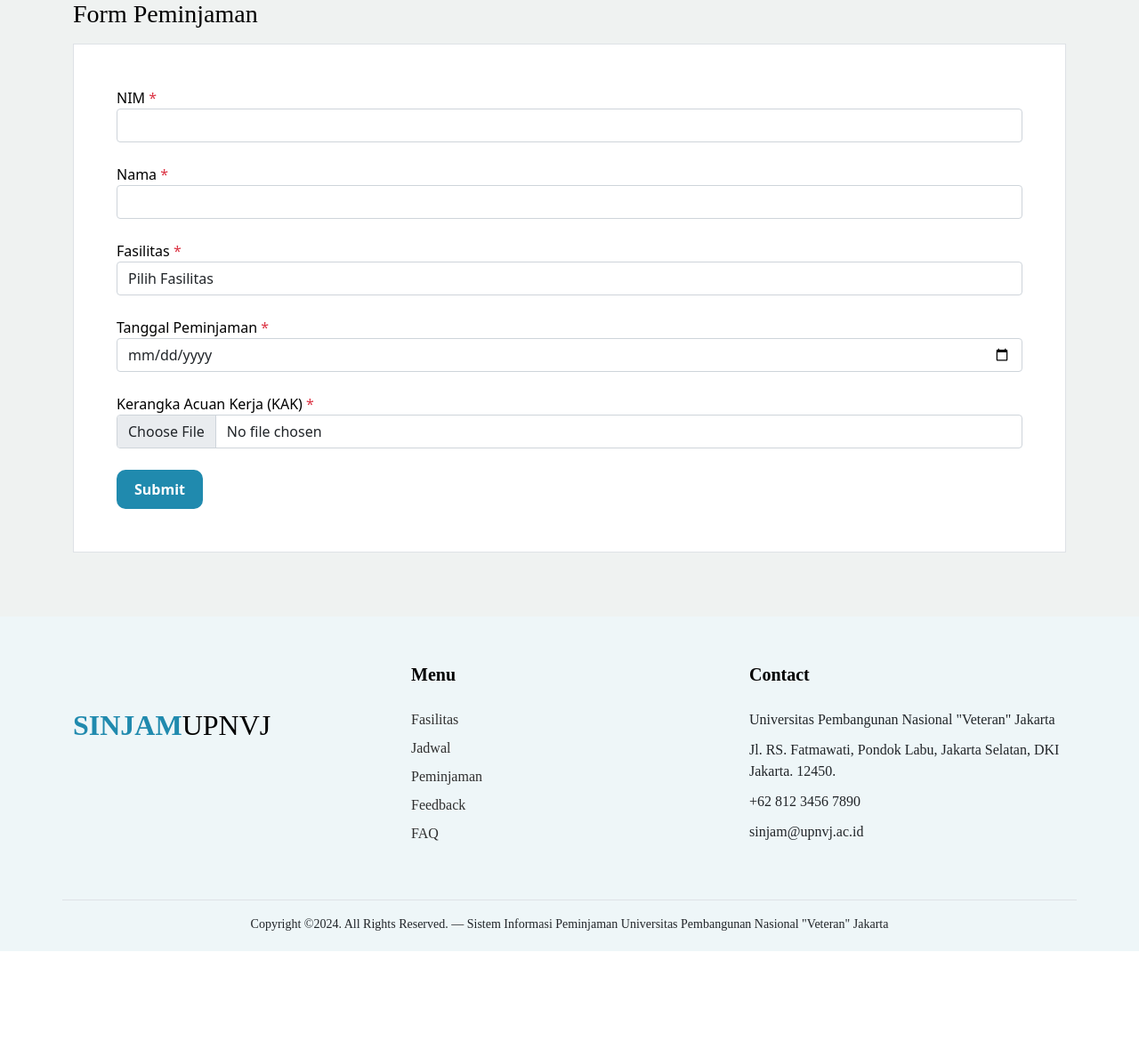
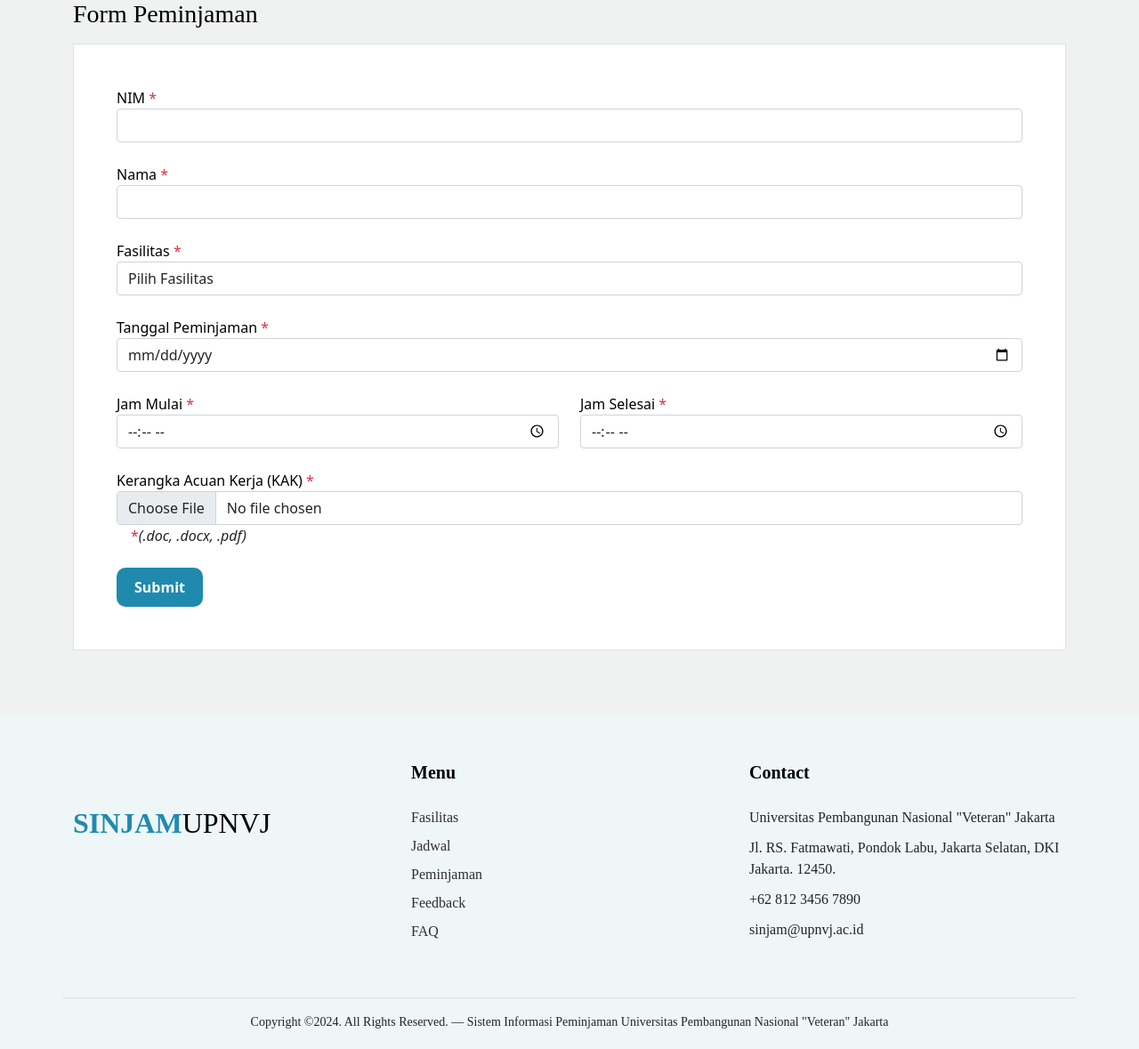
Before and after one commit to dianingtass/TBWebP_SINJAM, a PHP site: page /formPeminjaman.php in a window 1280 px wide. Shown: the part 137-1316 px from the top of the page at 89% size. Before the commit the page ends 1206 px from the top, so only its background shows below. Run offline with PHP 8.4, Linux system fonts and the light colour scheme.

Commit message:
Update formPeminjaman (php, css)

```diff
--- a/css/formPeminjaman_style.css
+++ b/css/formPeminjaman_style.css
@@ -30,6 +30,14 @@ h1{
 
 input{
   background-color: #fff;
+}
+
+#notifAlert{
+  font-family: 'Open Sans' !important;
+}
+
+#c_fasilitas, #c_tanggal, #c_jamMulai, #c_jamSelesai{
+  cursor: pointer;
 }
 
 a {
--- a/formPeminjaman.php
+++ b/formPeminjaman.php
@@ -1,3 +1,131 @@
+<?php
+    include("config.php");
+    if (isset($_POST["submit"])) {
+        date_default_timezone_set("Asia/Jakarta");
+        $nim = htmlentities(strip_tags(trim($_POST["c_nim"])));
+        $nama = htmlentities(strip_tags(trim($_POST["c_nama"])));
+        $fasilitas = intval(htmlentities(strip_tags(trim($_POST["c_fasilitas"]))));
+        $deskripsi = "";
+        $tgl_pinjam = htmlentities(strip_tags(trim($_POST["c_tanggal"])));
+        $tgl_pengajuan = date("Y-m-d");
+        $jam_mulai = htmlentities(strip_tags(trim($_POST["c_jamMulai"])));
+        $jam_selesai = htmlentities(strip_tags(trim($_POST["c_jamSelesai"])));
+        $tmp_file = $_FILES['c_kak']['tmp_name'];
+        $nm_file = $_FILES['c_kak']['name'];
+
+		$tgl_pengajuan1 = new DateTime($tgl_pengajuan);
+        $tgl_pinjam1 = new DateTime($tgl_pinjam);
+        $interval = $tgl_pengajuan1->diff($tgl_pinjam1);
+        $selisih_hari = $interval->days;
+
+        // Jika selisih hari kurang dari 10 hari, tampilkan pesan kesalahan
+		$queryNim = "SELECT nim FROM mahasiswa WHERE nim='$nim'";
+		$resultNim = mysqli_query($conn, $queryNim);
+
+		if (empty($nim)){
+			$nimError = "NIM belum terisi. Mohon isi terlebih dahulu.";
+		}else{
+			if (mysqli_num_rows($resultNim) > 0) {
+				while ($row = mysqli_fetch_assoc($resultNim)) {
+				}
+			} else {
+				$nimError = "NIM tidak valid. Mohon masukkan NIM yang sesuai.";
+			}
+		}
+
+		$queryNama = "SELECT nama FROM mahasiswa WHERE nim='$nim'";
+		$resultNama = mysqli_query($conn, $queryNama);
+
+		if (empty($nama)){
+			$namaError = "Nama belum terisi. Mohon isi terlebih dahulu.";
+		}else {
+			if (mysqli_num_rows($resultNama) > 0) {
+				$row = mysqli_fetch_assoc($resultNama);
+				$nama_database = $row['nama']; // Ambil nilai 'nama' dari database
+
+				// Bandingkan nilai dari database dengan variabel $nama
+				if (!($nama === $nama_database)) {
+					$namaError = "Nama tidak sesuai dengan profil NIM. Mohon masukkan nama yang sesuai.";
+				}
+			}
+		}
+
+        if (empty($fasilitas)){
+			$fasilitasError = "Fasilitas belum dipilih. Mohon pilih terlebih dahulu.";
+		}
+
+        if (empty($tgl_pinjam)){
+			$hariError = "Tanggal peminjaman belum terisi. Mohon isi terlebih dahulu.";
+		}
+		else if ($selisih_hari < 10) {
+            $hariError = "Pengajuan harus dilakukan minimal 10 hari sebelum peminjaman. Mohon ubah tanggal peminjaman.";
+        }
+
+        if (empty($jam_mulai) || empty($jam_selesai)) {
+            $jamError = "Jam penggunaan belum terisi lengkap. Mohon isi terlebih dahulu.";
+        }else{
+			$jam_awal = new DateTime('08:00');
+			$jam_akhir = new DateTime('16:00');
+
+			$jam_mulai_obj = DateTime::createFromFormat('H:i', $jam_mulai);
+			$jam_selesai_obj = DateTime::createFromFormat('H:i', $jam_selesai);
+
+			// Membandingkan waktu
+			if (($jam_mulai_obj < $jam_awal) || ($jam_selesai_obj > $jam_akhir)) {
+				$jamError = "Peminjaman hanya dibatasi dari jam <b>08.00</b> s/d <b>16.00</b>. Mohon ubah jam peminjaman.";
+			}
+		}
+
+        if (empty($nm_file)) {
+            $kakError = "Kerangka Acuan Kerja (KAK) Belum Di-Upload. Mohon Upload Terlebih Dahulu.";
+        }
+
+		else {
+			if($fasilitas == "1"){
+				$tmp = htmlentities(strip_tags(trim($_POST["fiklab-201"])));
+				if($tmp == "1"){
+					$deskripsi .= "201";
+				}
+				$tmp = htmlentities(strip_tags(trim($_POST["fiklab-202"])));
+				if($tmp == "2"){
+					$deskripsi .= ", 202";
+				}
+				$tmp = htmlentities(strip_tags(trim($_POST["fiklab-203"])));
+				if($tmp == "3"){
+					$deskripsi .= ", 203";
+				}
+				$first2 = substr($deskripsi, 0, 2);
+				if($first2 == ", "){
+					$deskripsi = substr($deskripsi, 2, strlen($deskripsi));
+				}
+			}
+
+			if ($nm_file) {
+				$dir = "KAK/" . $nm_file;
+				move_uploaded_file($tmp_file, $dir);
+				$sql_peminjaman = "INSERT INTO peminjaman(nim, id_fasilitas, deskripsi, tgl_pinjam, tgl_pengajuan, status) VALUES ('$nim', $fasilitas, '$deskripsi', '$tgl_pinjam', '$tgl_pengajuan', 1)";
+				$queryPinjam = mysqli_query($conn, $sql_peminjaman) or die(mysqli_error($conn));
+
+				if ($queryPinjam) {
+					$idPinjam = "SELECT id_pinjam FROM peminjaman WHERE nim='$nim' AND id_fasilitas='$fasilitas' AND tgl_pengajuan='$tgl_pengajuan' LIMIT 1";
+					$query = mysqli_query($conn, $idPinjam);
+					if ($query && $row = mysqli_fetch_assoc($query)) {
+						$id_pinjam = $row['id_pinjam'];
+						$sql_kak = "INSERT INTO kak (id_pinjam, file, tgl_upload) VALUES ('$id_pinjam', '$nm_file', '$tgl_pengajuan')";
+						$query_kak = mysqli_query($conn, $sql_kak);
+					}
+				}
+				$accMessage = "";
+				if ($queryPinjam) {
+					$accMessage = "Terima Kasih! Pengajuan Anda Telah Selesai.";
+				} else {
+					die ("Query Error: " . mysqli_errno($conn) . " - " . mysqli_error($conn));
+				}
+			}
+		}
+    }
+?>
+
 <!DOCTYPE html>
 <html lang="en">
 <head>
@@ -25,13 +153,37 @@
 
 		<div class="untree_co-section">
 		    <div class="container">
+				<?php if (!empty($accMessage)): ?>
+				  <div id="notifAlert"  class="alert alert-success"><?php echo $accMessage; ?></div>
+			  	<?php endif; ?>
+
+				<?php if (!empty($nimError)): ?>
+				  <div id="notifAlert" class="alert alert-danger"><?php echo $nimError; ?></div>
+			  	<?php endif; ?>
+				<?php if (!empty($namaError)): ?>
+				  <div id="notifAlert" class="alert alert-danger"><?php echo $namaError; ?></div>
+			  	<?php endif; ?>
+				<?php if (!empty($fasilitasError)): ?>
+				  <div id="notifAlert" class="alert alert-danger"><?php echo $fasilitasError; ?></div>
+			  	<?php endif; ?>
+				<?php if (!empty($hariError)): ?>
+				  <div id="notifAlert" class="alert alert-danger"><?php echo $hariError; ?></div>
+			  	<?php endif; ?>
+				<?php if (!empty($jamError)): ?>
+				  <div id="notifAlert" class="alert alert-danger"><?php echo $jamError; ?></div>
+			  	<?php endif; ?>
+				<?php if (!empty($kakError)): ?>
+				  <div id="notifAlert" class="alert alert-danger"><?php echo $kakError; ?></div>
+			  	<?php endif; ?>
+
                 <form method="post" action="" enctype="multipart/form-data">
 		          <h1 class="h3 mb-3 text-black">Form Peminjaman</h1>
 		          <div class="p-3 p-lg-5 border bg-white">
 
+
 		            <div class="form-group">
 		              <label for="c_nim" class="text-black">NIM <span class="text-danger">*</span></label>
-		              <input type="text" class="form-control" id="c_nim" name="c_nim" value="<?php echo (isset($nim)) ? $nim : ""; ?>">
+		              <input type="text" class="form-control" id="c_nim" name="c_nim">
 		            </div>
                     <br>
 		            <div class="form-group">
@@ -88,16 +240,27 @@
 		                <input type="date" class="form-control" id="c_tanggal" name="c_tanggal">
 		            </div>
                     <br>
+					<div class="form-group row">
+		              <div class="col-md-6">
+		                <label for="c_jamMulai" class="text-black">Jam Mulai <span class="text-danger">*</span></label>
+		                <input type="time" class="form-control" id="c_jamMulai" name="c_jamMulai">
+		              </div>
+		              <div class="col-md-6">
+		                <label for="c_jamSelesai" class="text-black">Jam Selesai <span class="text-danger">*</span></label>
+		                <input type="time" class="form-control" id="c_jamSelesai" name="c_jamSelesai">
+		              </div>
+		            </div>
+					<br>
 		            <div class="form-group">
 		                <label for="c_kak" class="text-black">Kerangka Acuan Kerja (KAK) <span class="text-danger">*</span></label>
 		                <input type="file" class="form-control" id="c_kak" name="c_kak" accept=".doc, .docx, .pdf">
+						<span class="text-danger" style="margin-left:1rem;">*</span><i>(.doc, .docx, .pdf)</i>
 		            </div>
                     <br>
                     <div>
                         <input id="submit" type="submit" name="submit" value="Submit" class="submit">
                     </div>
                 </form>
-		      <!-- </form> -->
 		    </div>
 	    </div>
 
@@ -105,53 +268,3 @@
 		<?php include "footer.php" ?>
 	</body>
 </html>
-
-<?php
-    include("config.php");
-    if (isset($_POST["submit"])) {
-        date_default_timezone_set("Asia/Jakarta");
-        $nim = htmlentities(strip_tags(trim($_POST["c_nim"])));
-        $fasilitas = intval(htmlentities(strip_tags(trim($_POST["c_fasilitas"]))));
-        $deskripsi = "";
-        $tgl_pinjam = htmlentities(strip_tags(trim($_POST["c_tanggal"])));
-        $tgl_pengajuan = date("Y-m-d");
-        $tmp_file = $_FILES['c_kak']['tmp_name'];
-        $nm_file = $_FILES['c_kak']['name'];
-
-        if($fasilitas == "1"){
-            $tmp = htmlentities(strip_tags(trim($_POST["fiklab-201"])));
-            if($tmp == "1"){
-                $deskripsi .= "201";
-            }
-            $tmp = htmlentities(strip_tags(trim($_POST["fiklab-202"])));
-            if($tmp == "2"){
-                $deskripsi .= ", 202";
-            }
-            $tmp = htmlentities(strip_tags(trim($_POST["fiklab-203"])));
-            if($tmp == "3"){
-                $deskripsi .= ", 203";
-            }
-            $first2 = substr($deskripsi, 0, 2);
-            if($first2 == ", "){
-                $deskripsi = substr($deskripsi, 2, strlen($deskripsi));
-            }
-        }
-
-        if ($nm_file) {
-            $dir = "KAK/" . $nm_file;
-            move_uploaded_file($tmp_file, $dir);
-            $sql_peminjaman = "INSERT INTO peminjaman(nim, id_fasilitas, deskripsi, tgl_pinjam, tgl_pengajuan, status) VALUES ('$nim', $fasilitas, '$deskripsi', '$tgl_pinjam', '$tgl_pengajuan', 1)";
-            $queryPinjam = mysqli_query($conn, $sql_peminjaman) or die(mysqli_error($conn));
-
-            if ($queryPinjam) {
-                $idPinjam = "SELECT id_pinjam FROM peminjaman WHERE nim='$nim' AND id_fasilitas='$fasilitas' AND tgl_pengajuan='$tgl_pengajuan' LIMIT 1";
-                $query = mysqli_query($conn, $idPinjam);
-                if ($query && $row = mysqli_fetch_assoc($query)) {
-                    $id_pinjam = $row['id_pinjam'];
-                    $sql_kak = "INSERT INTO kak (id_pinjam, file, tgl_upload) VALUES ('$id_pinjam', '$nm_file', '$tgl_pengajuan')";
-                    $query_kak = mysqli_query($conn, $sql_kak);
-                }
-            }
-        }
-    }
-?>
```
